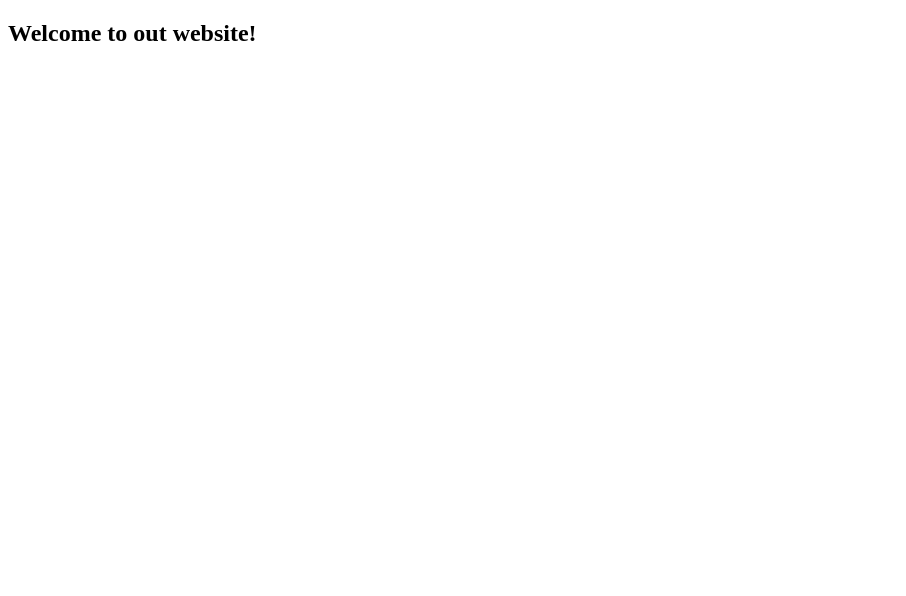
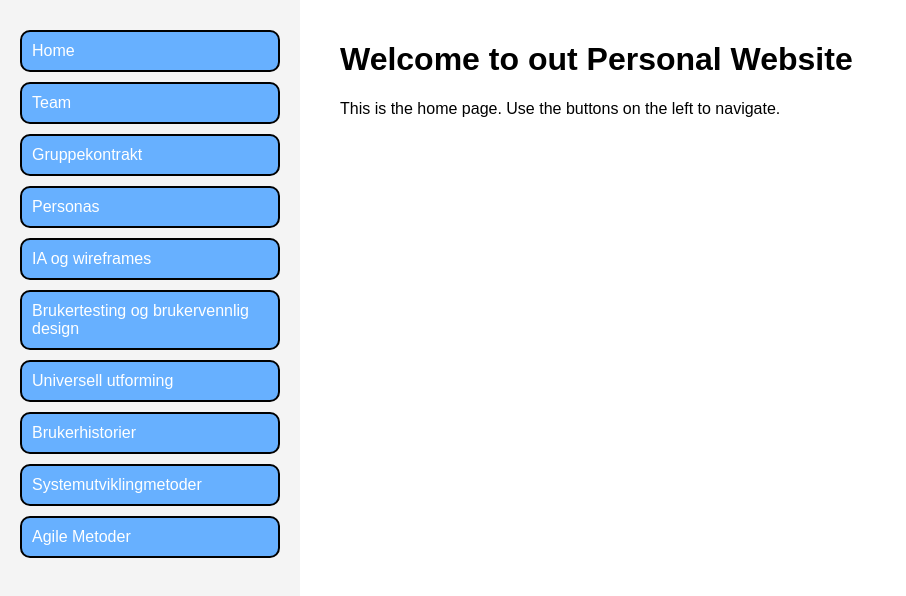
Before and after one commit to Eryk404/personal-website, a plain HTML site: page index.html in a window 1280 px wide. Shown: the whole page, without its empty margins (0-906 px from the left). Drawn offline with Linux system fonts and the light colour scheme.

Commit message:
Fist bigger commit

```diff
--- a/index.html
+++ b/index.html
@@ -1,12 +1,78 @@
 <!DOCTYPE html>
-<html lang="no"></html>
+<html lang="no">
 <head>
-    <title>Personal Website</title>
     <meta charset="UTF-8">
     <meta name="viewport" content="width=device-width, initial-scale=1.0">
+    <title>Personal Website</title>
+    <style>
+        body {
+            margin: 0;
+            font-family: Arial, sans-serif;
+            display: flex;
+        }
+
+        .sidebar {
+            width: 300px;
+            background-color: #f4f4f4;
+            height: 100vh;
+            padding: 20px;
+            box-sizing: border-box;
+            position: fixed;
+        }
+
+        .sidebar button {
+            display: block;
+            width: 100%;
+            padding: 10px;
+            margin: 10px 0;
+            background-color: #67b0ff;
+            color: white;
+            border: 2px solid black;
+            border-radius: 10px;
+            cursor: pointer;
+            text-align: left;
+            font-size: 16px;
+        }
+
+        .sidebar button:hover {
+            background-color: #0056b3;
+        }
+
+        .content {
+            margin-left: 320px;
+            padding: 20px;
+            flex-grow: 1;
+        }
+
+        @media (max-width: 600px) {
+            .sidebar {
+                width: 100%;
+                height: auto;
+                position: relative;
+            }
+
+            .content {
+                margin-left: 0;
+            }
+        }
+    </style>
 </head>
-
-    <body>
-    <h2>Welcome to out website!</h2>
-    </body>
+<body>
+    <div class="sidebar">
+        <button onclick="window.location.href='index.html'">Home</button>
+        <button onclick="window.location.href='team.html'">Team</button>
+        <button onclick="window.location.href='gruppekontrakt.html'">Gruppekontrakt</button>
+        <button onclick="window.location.href='personas.html'">Personas</button>
+        <button onclick="window.location.href='contact.html'">IA og wireframes</button>
+        <button onclick="window.location.href='bbd.html'">Brukertesting og brukervennlig design</button>
+        <button onclick="window.location.href='contact.html'">Universell utforming</button>
+        <button onclick="window.location.href='contact.html'">Brukerhistorier</button>
+        <button onclick="window.location.href='contact.html'">Systemutviklingmetoder</button>
+        <button onclick="window.location.href='contact.html'">Agile Metoder</button>
+    </div>
+    <div class="content">
+        <h1>Welcome to out Personal Website</h1>
+        <p>This is the home page. Use the buttons on the left to navigate.</p>
+    </div>
+</body>
 </html>
```
Also changed, not shown: team.html (added).
